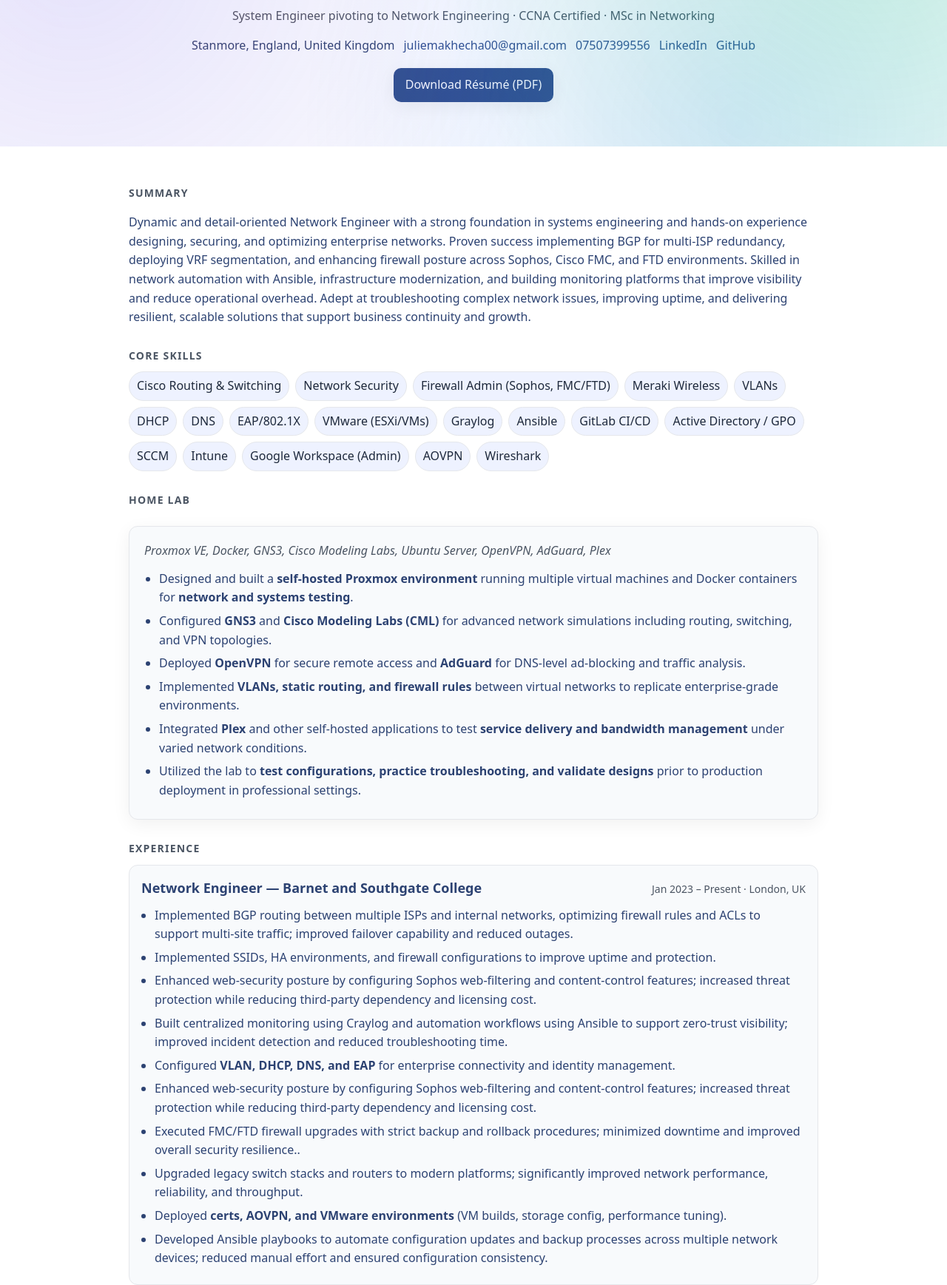
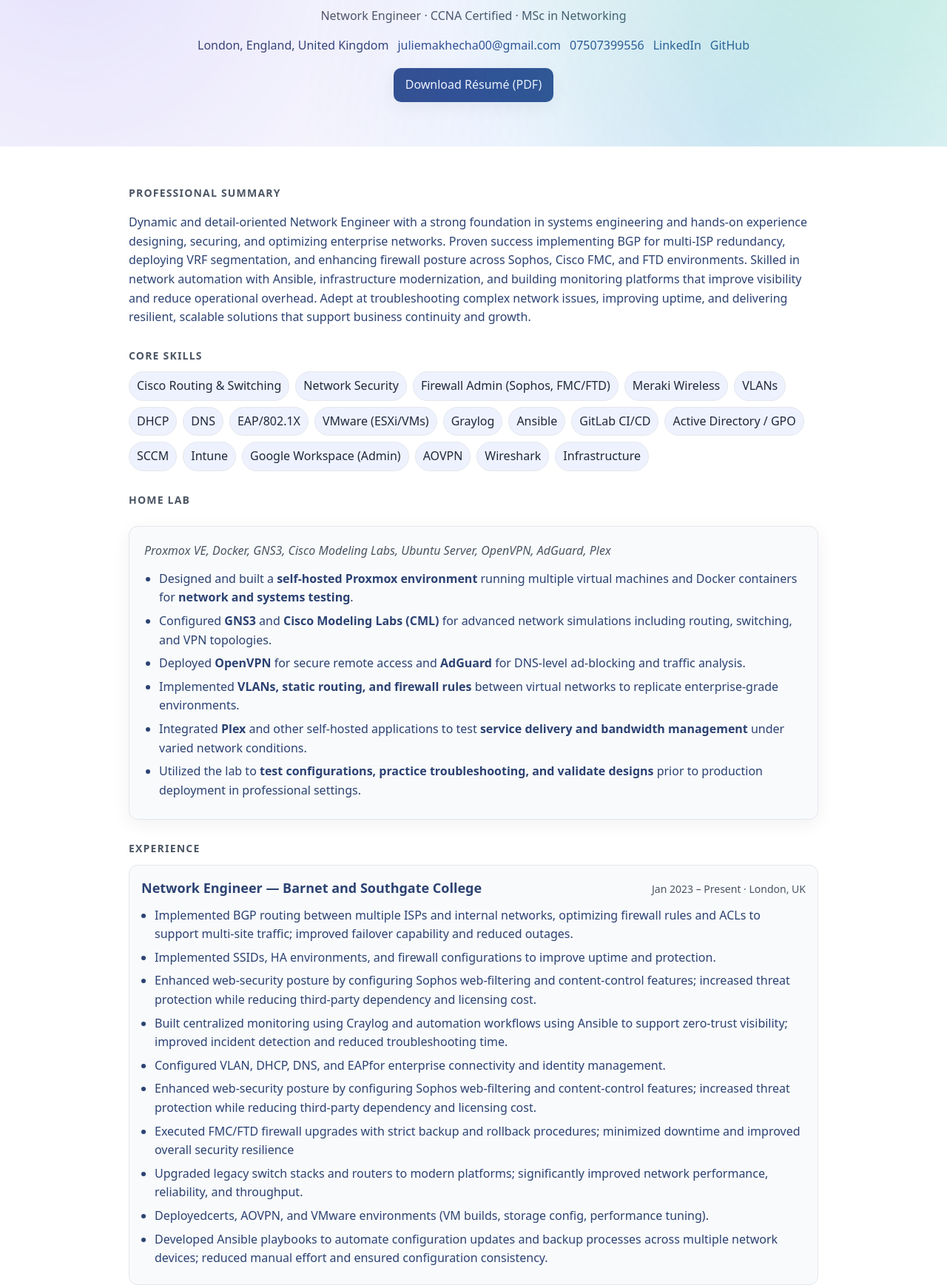
Before and after one commit to Julee23/resume, a plain HTML site: page index.html in a window 1280 px wide. Shown: the part 194-1931 px from the top of the page at 74% size. Drawn offline with Linux system fonts and the light colour scheme.

Commit message:
Update index.html

```diff
--- a/index.html
+++ b/index.html
@@ -19,9 +19,9 @@
   <section class="hero mesh" aria-label="Intro">
     <div class="hero-inner">
       <h1>Julee Makhecha</h1>
-      <p class="subtitle">System Engineer pivoting to Network Engineering · CCNA Certified · MSc in Networking</p>
+      <p class="subtitle">Network Engineer · CCNA Certified · MSc in Networking</p>
       <ul class="contact">
-        <li>Stanmore, England, United Kingdom</li>
+        <li>London, England, United Kingdom</li>
         <li><a href="mailto:juliemakhecha00@gmail.com">juliemakhecha00@gmail.com</a></li>
         <li><a href="tel:07507399556">07507399556</a></li>
         <li><a href="https://www.linkedin.com/in/julee-makhecha" rel="noopener">LinkedIn</a></li>
@@ -35,7 +35,7 @@
 
   <main id="main" class="page" role="main">
     <section aria-labelledby="summary">
-      <h2 id="summary">Summary</h2>
+      <h2 id="summary">Professional Summary</h2>
       <p>
        Dynamic and detail-oriented Network Engineer with a strong foundation in systems engineering and hands-on experience designing, securing, and optimizing enterprise networks. Proven success implementing BGP for multi-ISP redundancy, deploying VRF segmentation, and enhancing firewall posture across Sophos, Cisco FMC, and FTD environments. Skilled in network automation with Ansible, infrastructure modernization, and building monitoring platforms that improve visibility and reduce operational overhead. Adept at troubleshooting complex network issues, improving uptime, and delivering resilient, scalable solutions that support business continuity and growth.
       </p>
@@ -48,7 +48,7 @@
         <li>Meraki Wireless</li><li>VLANs</li><li>DHCP</li><li>DNS</li><li>EAP/802.1X</li>
         <li>VMware (ESXi/VMs)</li><li>Graylog</li><li>Ansible</li><li>GitLab CI/CD</li>
         <li>Active Directory / GPO</li><li>SCCM</li><li>Intune</li><li>Google Workspace (Admin)</li>
-        <li>AOVPN</li><li>Wireshark</li>
+        <li>AOVPN</li><li>Wireshark</li><li>Infrastructure</li>
       </ul>
     </section>
 
@@ -81,11 +81,11 @@
           <li>Implemented SSIDs, HA environments, and firewall configurations to improve uptime and protection.</li>
           <li>Enhanced web-security posture by configuring Sophos web-filtering and content-control features; increased threat protection while reducing third-party dependency and licensing cost.</li>
           <li>Built centralized monitoring using Craylog and automation workflows using Ansible to support zero-trust visibility; improved incident detection and reduced troubleshooting time.</li>
-          <li>Configured <strong> VLAN, DHCP, DNS, and EAP </strong> for enterprise connectivity and identity management.</li>
+          <li>Configured VLAN, DHCP, DNS, and EAPfor enterprise connectivity and identity management.</li>
           <li>Enhanced web-security posture by configuring Sophos web-filtering and content-control features; increased threat protection while reducing third-party dependency and licensing cost.</li>
-          <li>Executed FMC/FTD firewall upgrades with strict backup and rollback procedures; minimized downtime and improved overall security resilience.</strong>.</li>
+          <li>Executed FMC/FTD firewall upgrades with strict backup and rollback procedures; minimized downtime and improved overall security resilience</li>
           <li>Upgraded legacy switch stacks and routers to modern platforms; significantly improved network performance, reliability, and throughput.</li>
-          <li>Deployed <strong> certs, AOVPN, and VMware environments </strong> (VM builds, storage config, performance tuning).</li>
+          <li>Deployedcerts, AOVPN, and VMware environments (VM builds, storage config, performance tuning).</li>
           <li>Developed Ansible playbooks to automate configuration updates and backup processes across multiple network devices; reduced manual effort and ensured configuration consistency.</li>
         </ul>
       </article>
```
